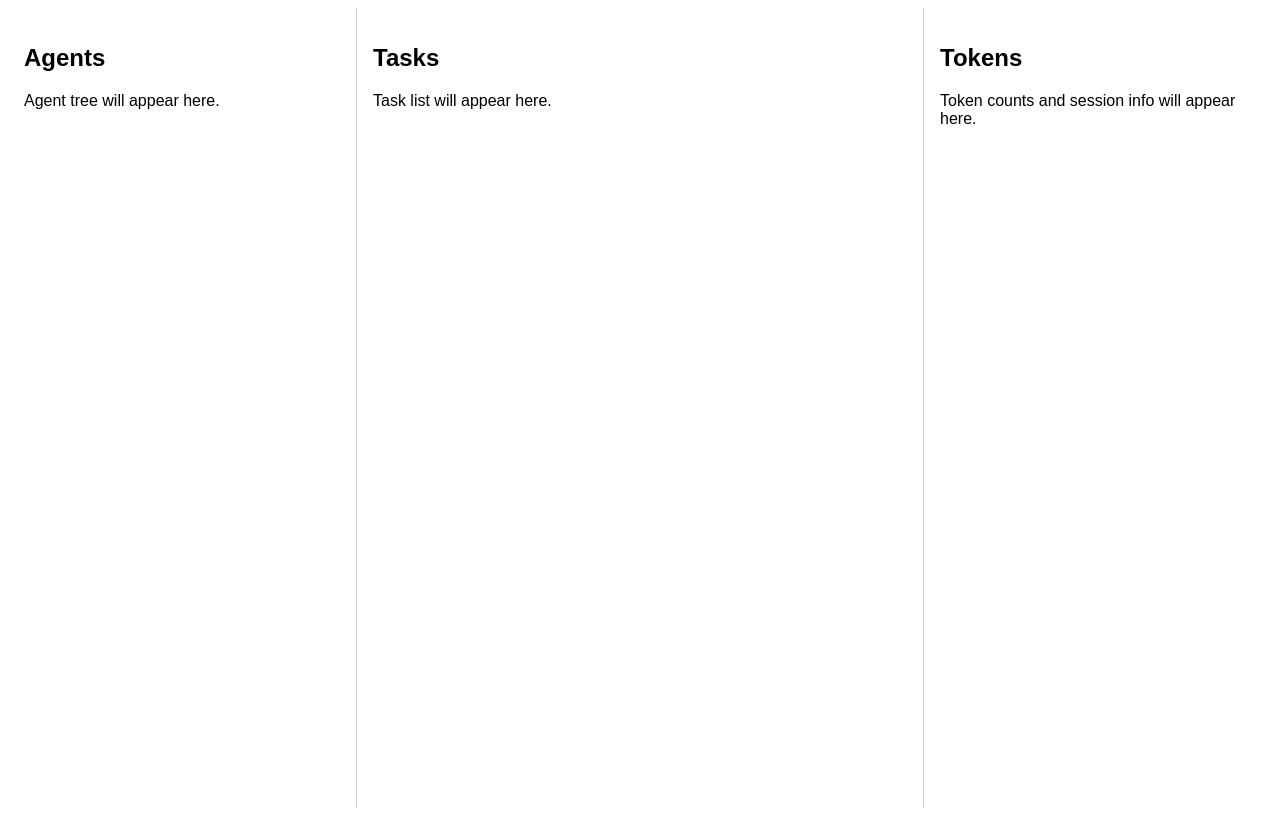
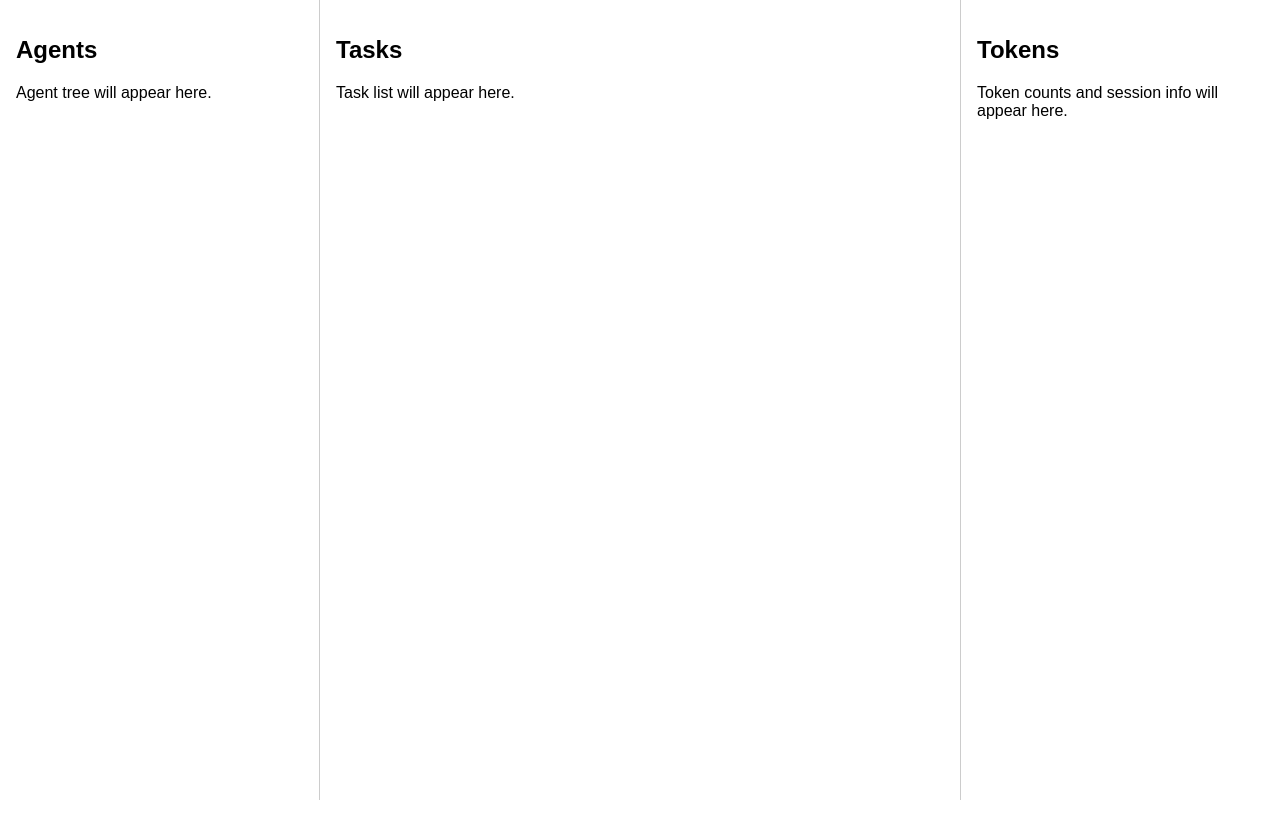
Before and after one commit to sameeryasar/agent-visualiser, a React (Vite) app in the folder client/: page / in a window 1280 px wide. Built offline with nearby package versions, Linux system fonts and the light colour scheme.

Commit message:
fix: resolve shared types path alias and scaffold quality issues

```diff
--- a/client/index.html
+++ b/client/index.html
@@ -2,7 +2,7 @@
 <html lang="en">
   <head>
     <meta charset="UTF-8" />
-    <link rel="icon" type="image/svg+xml" href="/vite.svg" />
+    <link rel="icon" href="data:," />
     <meta name="viewport" content="width=device-width, initial-scale=1.0" />
     <title>Agent Visualiser</title>
   </head>
--- /dev/null
+++ b/client/src/index.css
@@ -0,0 +1,2 @@
+*, *::before, *::after { box-sizing: border-box; }
+body { margin: 0; font-family: monospace; }
--- a/client/src/main.tsx
+++ b/client/src/main.tsx
@@ -1,5 +1,6 @@
 import { StrictMode } from 'react'
 import { createRoot } from 'react-dom/client'
+import './index.css'
 import App from './App'
 
 createRoot(document.getElementById('root')!).render(
--- a/client/vite.config.ts
+++ b/client/vite.config.ts
@@ -9,6 +9,7 @@ export default defineConfig({
       '/ws': {
         target: 'ws://localhost:3001',
         ws: true,
+        changeOrigin: true,
       },
     },
   },
```
Also changed, not shown: 2 other files (tests, documents, lock files or other folders).
